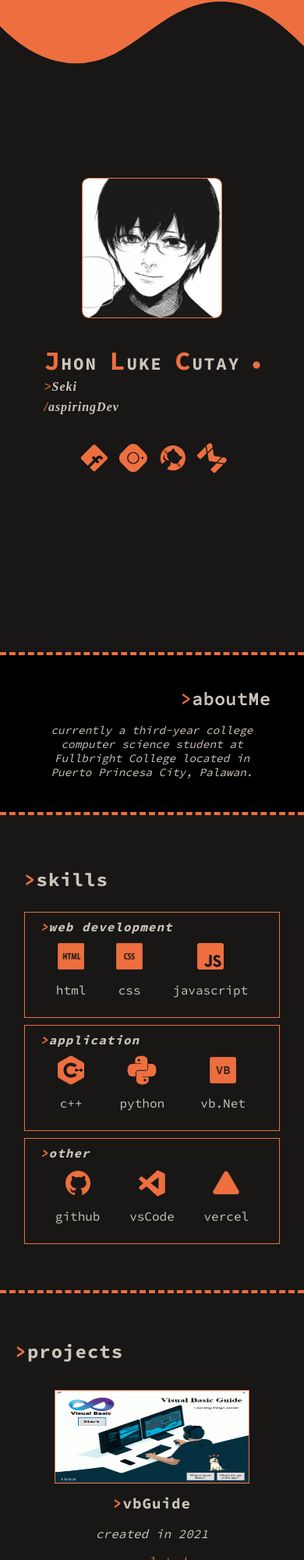
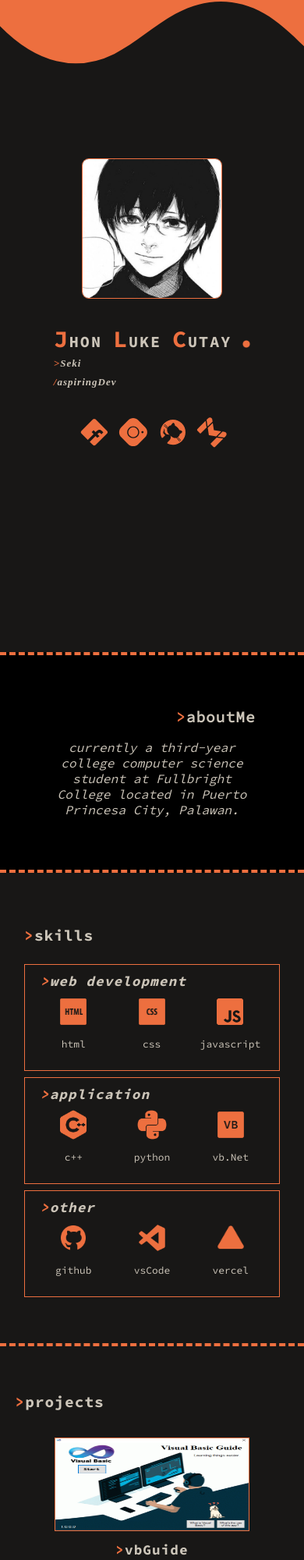
Before and after one commit to 0xJ410/portfolioold, a website: page index.html in a window 390 px wide. Shown: the top 2000 px of the page at 78% size. Drawn offline with nearby package versions, Linux system fonts and the light colour scheme; a web font is replaced by a local one.

Commit message:
fix font-sizes

```diff
--- a/css/main.css
+++ b/css/main.css
@@ -10,9 +10,6 @@
   .me img {
     border: #ed6f3f solid 1px;
     border-radius: 5%;
-    /* width: clamp(200px, 30vw, 400px);
-    max-width: 100%;
-    height: auto; */
     max-width:100%;
     height:220px;
     display:inline-block;
@@ -95,10 +92,14 @@
 
   .skillsLayout {
     margin: 1vh 5%;
-    display: flex;
+    /* display: flex;
     flex-wrap: wrap;
     justify-content: space-around;
-    align-items:center;
+    align-items:center; */
+    display: inline-grid;
+    grid-template-columns: repeat(3, 1fr);
+    grid-auto-flow: row dense;
+    gap: 1rem;
 
     text-align: center;
   }
@@ -141,6 +142,7 @@
     display: flex;
     flex-wrap: wrap;
     justify-content: space-evenly;
+
   }
 
   .projTab {
--- a/css/oDevices.css
+++ b/css/oDevices.css
@@ -1,4 +1,4 @@
-@media screen and (min-width: 1367px) {
+@media (min-width: 320px)  and (max-width: 1366px) {
 
   .me {
     margin: 22vh 5vh;
@@ -6,124 +6,110 @@
 
   .me img {
     max-width:100%;
-    height:380px;
+    height:240px;
   }
 
   .me h1 {
-    font-size: 4rem;
+    font-size: 1.2rem;
+font-size: clamp(1.2rem, 0.9575757575757575rem + 1.2121212121212124vw, 2rem);
+
   }
 
   .me h2 {
-    font-size: 1.8rem;
+    font-size: 0.8rem;
+    font-size: clamp(0.8rem, 0.7393939393939395rem + 0.303030303030303vw, 1rem);
   }
 
 
   #icoSize {
-    width: 60px !important;
+    width: 40px !important;
   }
 
   .introMe h6 {
-    font-size: 2.5rem;
+    font-size: 1.2rem;
+    font-size: clamp(1.2rem, 1.1090909090909091rem + 0.4545454545454546vw, 1.5rem);
   }
 
   .introMe p {
-    font-size: 2rem;
+    font-size: 1rem;
+    font-size: clamp(1rem, 0.9393939393939394rem + 0.303030303030303vw, 1.2rem);
   }
 
+
+
   .skillsPage h3 {
-    font-size: 2.4rem;
+    font-size: 1.2rem;
+    font-size: clamp(1.2rem, 1.1090909090909091rem + 0.4545454545454546vw, 1.5rem);
   }
 
   .skillsTitle h4 {
-    font-size: 2rem;
+    font-size: 1.1rem;
+    font-size: clamp(1.1rem, 1.0393939393939395rem + 0.303030303030303vw, 1.3rem);
   }
 
   .skillsBox p {
-    font-size: 1.6rem;
+    font-size: 0.8rem;
+    font-size: clamp(0.8rem, 0.7696969696969698rem + 0.1515151515151515vw, 0.9rem);
   }
 
   .projPage h3 {
-    font-size: 2.4rem;
+    font-size: 1.2rem;
+    font-size: clamp(1.2rem, 1.1090909090909091rem + 0.4545454545454546vw, 1.5rem);
   }
 
   .projText h5 {
-    font-size: 2rem;
+    font-size: 1.1rem;
+    font-size: clamp(1.1rem, 1.0393939393939395rem + 0.303030303030303vw, 1.3rem);
   }
 
   .projPage p {
-    font-size: 1.8rem;
+    font-size: 1rem;
+    font-size: clamp(1rem, 0.9696969696969697rem + 0.15151515151515166vw, 1.1rem);
   }
 
   .projLinks a {
-    font-size: 1.4rem;
+    font-size: 0.9rem;
+    font-size: clamp(0.9rem, 0.8696969696969697rem + 0.1515151515151515vw, 1rem);
   }
 
+
+
   .linkText h5 {
-    font-size: 2.5rem;
+  font-size: 1.2rem;
+  font-size: clamp(1.2rem, 1.1090909090909091rem + 0.4545454545454546vw, 1.5rem);
   }
 
   .divCv {
-    font-size: 1.8rem;
+    font-size: 1rem;
+    font-size: clamp(1rem, 0.9696969696969697rem + 0.15151515151515166vw, 1.1rem);
   }
 
   .lastPage p {
-    font-size: 1.5rem;
+    font-size: 0.8rem;
+    font-size: clamp(0.8rem, 0.7393939393939395rem + 0.303030303030303vw, 1rem);
   }
 
 }
 
 
-@media (min-width: 491px) and (max-width: 1270px) {
+@media (min-width: 491px) and (max-width: 900px) {
 
     .me img {
       max-width:100%;
       height:180px;
     }
+
 }
 
-
 @media only screen and (max-width: 490px) {
-
-  .me {
-      margin: 25vh 5vw;
-  }
 
   .me img {
       max-width:100%;
       height:180px;
     }
 
-  .me h1 {
-    font-size: 1.4rem;
-  }
-
     #icoSize {
       width: 35px !important;
     }
 
-  .introMe {
-      padding: 2vh 10vw;
-    }
-
-
-  .skillsTitle h4 {
-    font-size: 1rem;
-  }
-
-  .skillsBox p{
-    font-size: 1rem;
-  }
-
-
-  .projTab {
-      padding: 1vh 1vw;
-  }
-
-
-  .projLayout {
-      padding: 2vh 0vw;
-  }
-
-
-
 }
```
